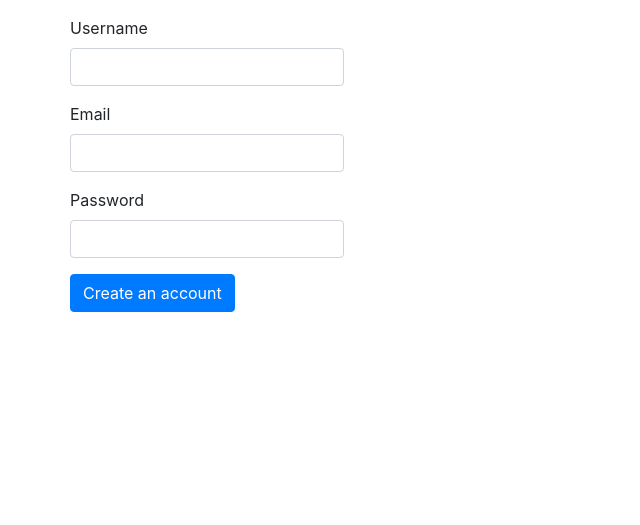
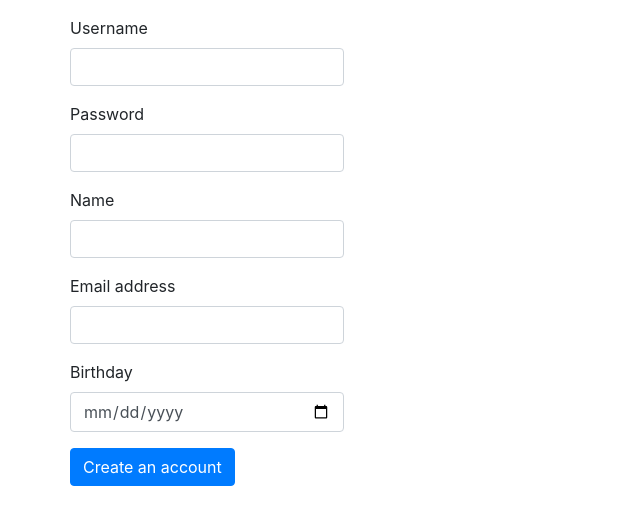
Before and after one commit to nakinx/django-social-network-training, a Django app: page /user/signup in a window 1280 px wide. Shown: the part 57-582 px from the top of the page, without its empty margins (0-640 px from the left). Run offline with Django 3.2, Linux system fonts and the light colour scheme; some libraries are stand-ins or nearby versions.

Commit message:
Added form validator and persistence of the new the new user and custom profile.

```diff
--- a/social_network/custom_profile/templates/custom_profile/profile.html
+++ b/social_network/custom_profile/templates/custom_profile/profile.html
@@ -7,7 +7,7 @@
     <p>{{profile.id}}</p>
     <p>{{profile.name}}</p>
     <p>{{profile.email}}</p>
-    <p>{{profile.birthday_date}}</p>
+    <p>{{profile.birthday}}</p>
 
     {% if not logged_profile in profile.friends.all and profile.id != logged_profile.id %}
         <p><a href="{% url 'invite-friend' profile.id %}">Invite as friend!</a></p>
--- a/social_network/user/templates/user/signup.html
+++ b/social_network/user/templates/user/signup.html
@@ -4,18 +4,35 @@
 
     <form method="post" action="{% url 'signup' %}">
         {% csrf_token %}
+        {% if form.erros %}
+
+            <div class="alert alert-danger">
+                {{ form.non_field_errors }}
+            </div>
+        {% endif %}
+
         <div class="form-group">
-            <label for="username">Username</label>
-            <input type="text" class="form-control" id="username" required>
-        </div>
-        <div class="form-group">
-            <label for="name">Email</label>
-            <input type="text" class="form-control" id="email" required>
+            <label for="usernamex">Username</label>
+            <input type="text" class="form-control" id="usernamex" required>
         </div>
         <div class="form-group">
             <label for="name">Password</label>
             <input type="password" class="form-control" id="password" required>
         </div>
+        <div>
+            <div class="form-group">
+                <label for="name">Name</label>
+                <input type="text" id="name" class="form-control" required>
+            </div>
+            <div class="form-group">
+                <label for="">Email address</label>
+                <input type="text" id="email" class="form-control" required>
+            </div>
+            <div class="form-group">
+                <label for="">Birthday</label>
+                <input type="date" id="birthday" class="form-control" required>
+            </div>
+        </div>
         <button type="submit" class="btn btn-primary">Create an account</button>
     </form>
 
--- a/social_network/user/views.py
+++ b/social_network/user/views.py
@@ -1,10 +1,36 @@
 from django.shortcuts import render, redirect
-from django.views.generic import TemplateView
+from django.views.generic import View
+from django.contrib.auth.models import User
+from user.forms import UserForm
+from custom_profile.models import CustomProfile
 
-class UserView(TemplateView):
+class UserView(View):
     template_name = 'user/signup.html'
 
+    def get(self, request):
+        print("Handling GET request to sign up!")
+
+        return render(request, self.template_name)
+
     def post(self, request):
-        print("Handling the sign up requisition!")
+        print("Handling POST request to sign up!")
 
-        return redirect('index')
+        form = UserForm(request.POST)
+
+        if form.is_valid():
+
+            # Save data about sign user credentials on django default user database.
+            new_user = User.objects.create_user(form.data['name'], form.data['email'], form.data['password'])
+
+            print(new_user)
+
+            # Save extension data about the user.
+            new_profile = CustomProfile(name = form.data['name'], email = form.data['email'], birthday = form.data['birthday'], user = new_user).save()
+
+            print(new_profile)
+
+            return redirect('index')
+
+        print('fudeu')
+
+        return render(request, self.template_name, { 'form' : form })
```
Also changed, not shown: social_network/custom_profile/models.py (+13 -11 lines), social_network/user/forms.py (added, +33 -0 lines), social_network/user/models.py (+0 -8 lines).
